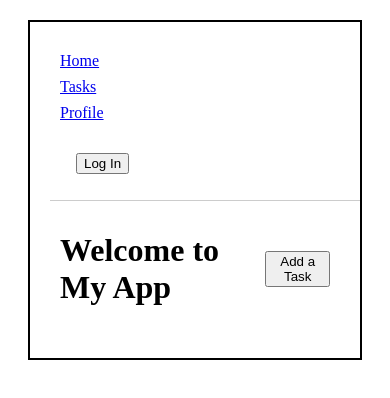
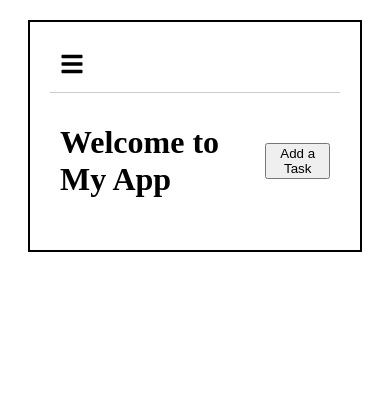
Before and after one commit to jiao2560/cs5610-Spring2025, a React (Vite) app in the folder week9/my-react-app/: page / in a window 390 px wide. Shown: the top 398 px of the page. Built offline with nearby package versions, Linux system fonts and the light colour scheme; data requests are answered from the project's data file.

Commit message:
Activity - Menu icon completed

```diff
--- a/week9/my-react-app/db.json
+++ b/week9/my-react-app/db.json
@@ -1,31 +1,5 @@
 {
-  "tasks": [
-    {
-      "id": "1",
-      "title": "Review week 9 material",
-      "date": "June 4th at 1 pm"
-    },
-    {
-      "id": "2",
-      "title": "Do quiz 9",
-      "date": "June 4th at 6 pm"
-    },
-    {
-      "id": "3",
-      "title": "Work on assignment 2",
-      "date": "June 5th at 8 am"
-    },
-    {
-      "id": "b26a",
-      "title": "dasd",
-      "date": "dsa"
-    },
-    {
-      "id": "e987",
-      "title": "cxz",
-      "date": "cxz"
-    }
-  ],
+  "tasks": [],
   "users": [
     {
       "id": "1",
--- a/week9/my-react-app/src/components/Navigation.css
+++ b/week9/my-react-app/src/components/Navigation.css
@@ -2,8 +2,18 @@
     width: 100%;
     padding: 10px;
     border-bottom: 1px solid #ccc;
+    box-sizing: border-box;
+    position: relative;
   }
 
+  /* Hide menu icon by default (for large screens) */
+  .menu-icon {
+    display: none;
+    font-size: 24px;
+    cursor: pointer;
+  }
+
+  /* nav-inner default for large screens */
   .nav-inner {
     display: flex;
     justify-content: flex-end;
@@ -12,20 +22,32 @@
     flex-wrap: wrap;
   }
 
+  /* vertical nav-links on small screens */
   .nav-links {
     display: flex;
     gap: 15px;
   }
 
-  /* Small screens */
+  /* SMALLEST SCREEN BEHAVIOR */
   @media (max-width: 576px) {
+    .menu-icon {
+      display: block;
+    }
+
     .nav-inner {
+      display: none; /* hidden by default on small screens */
       flex-direction: column;
       align-items: flex-start;
+      gap: 10px;
+      margin-top: 10px;
+    }
+
+    .nav-inner.show {
+      display: flex; /* only show if menuOpen is true */
     }
 
     .nav-links {
       flex-direction: column;
-      gap: 8px;
+      gap: 10px;
     }
   }
--- a/week9/my-react-app/src/components/Navigation.jsx
+++ b/week9/my-react-app/src/components/Navigation.jsx
@@ -1,16 +1,29 @@
-import React from "react";
+import React, { useState } from "react";
 import { Link } from "react-router-dom";
+import { FaBars, FaTimes } from "react-icons/fa";
 import AuthenticationButton from "./AuthenticationButton";
 import "./Navigation.css";
 
 function Navigation() {
+  const [menuOpen, setMenuOpen] = useState(false);
+
+  const toggleMenu = () => {
+    setMenuOpen((prev) => !prev);
+  };
+
   return (
     <nav className="nav-container">
-      <div className="nav-inner">
+      {/* Toggle icon: only visible on small screens via CSS */}
+      <div className="menu-icon" onClick={toggleMenu}>
+        {menuOpen ? <FaTimes /> : <FaBars />}
+      </div>
+
+      {/* Nav items: always visible on large screens, conditionally shown on small */}
+      <div className={`nav-inner ${menuOpen ? "show" : ""}`}>
         <div className="nav-links">
-          <Link to="/">Home</Link>
-          <Link to="/tasks">Tasks</Link>
-          <Link to="/profile">Profile</Link>
+          <Link to="/" onClick={() => setMenuOpen(false)}>Home</Link>
+          <Link to="/tasks" onClick={() => setMenuOpen(false)}>Tasks</Link>
+          <Link to="/profile" onClick={() => setMenuOpen(false)}>Profile</Link>
         </div>
         <AuthenticationButton />
       </div>
```
